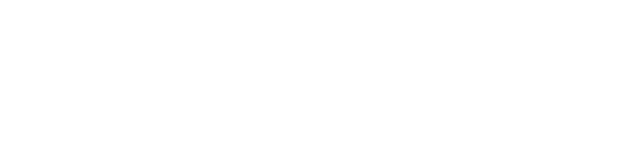
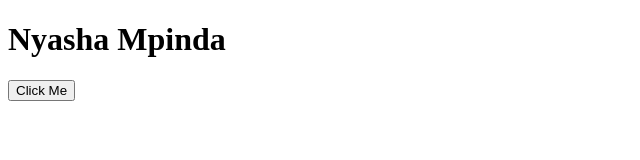
Before and after one commit to v2-kaj/ourSite, a plain HTML site: page index.html in a window 1280 px wide. Shown: the whole page, without its empty margins (0-640 px from the left). Drawn offline with Linux system fonts and the light colour scheme.

Commit message:
Homepage Implementation by Nyasha Mpinda

```diff
--- a/index.html
+++ b/index.html
@@ -1,12 +1,14 @@
 <!DOCTYPE html>
 <html lang="en">
-<head>
-    <meta charset="UTF-8">
-    <meta name="viewport" content="width=device-width, initial-scale=1.0">
+  <head>
+    <meta charset="UTF-8" />
+    <meta name="viewport" content="width=device-width, initial-scale=1.0" />
     <title>Document</title>
-</head>
-<body>
+  </head>
+  <body>
     <!-- Nyasha, please implement the home page as we discussed -->
 
-</body>
+    <h1>Nyasha Mpinda</h1>
+    <button>Click Me</button>
+  </body>
 </html>
```
